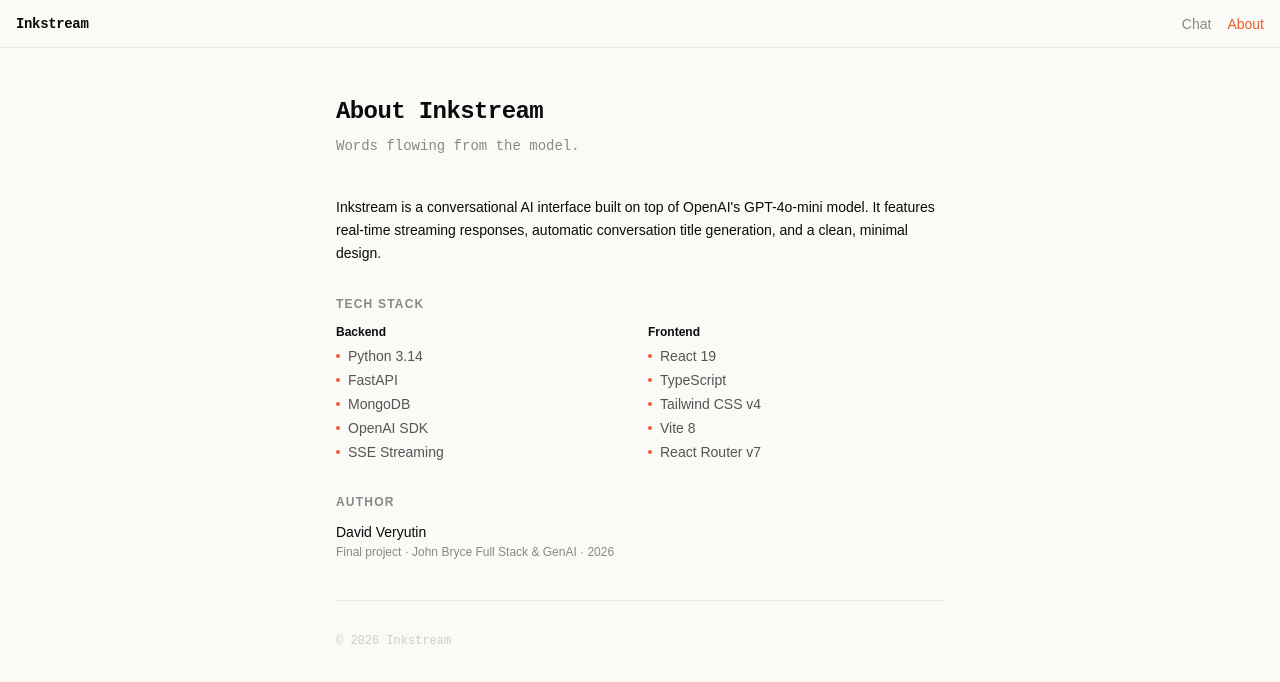
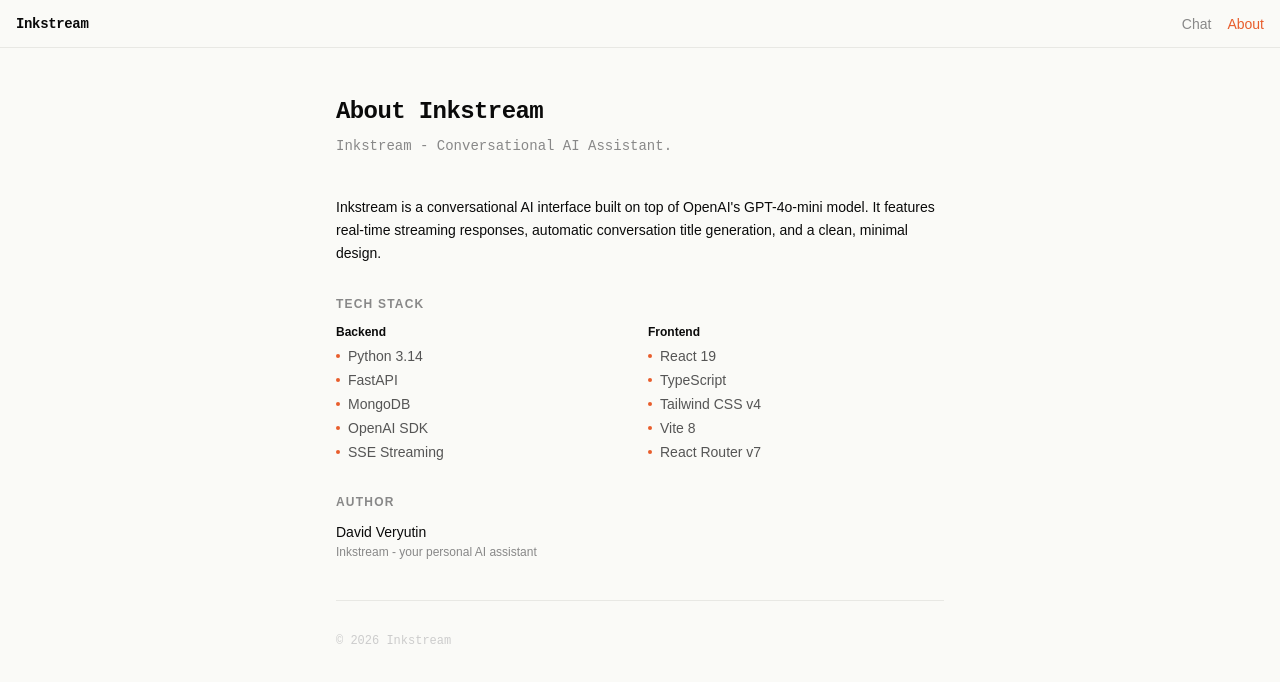
Before and after one commit to davids199005-oss/Inkstream, a React (Vite) app in the folder Frontend/: page /about in a window 1280 px wide. Shown: the top 682 px of the page. Built offline with nearby package versions, Linux system fonts and the light colour scheme.

Commit message:
update(frontend): revise About page content to better reflect Inkstream's purpose as a conversational AI assistant

```diff
--- a/Frontend/src/pages/About.tsx
+++ b/Frontend/src/pages/About.tsx
@@ -5,7 +5,7 @@
         <h1 className="font-mono text-2xl font-semibold text-[#0A0A0A] tracking-tight mb-2">
           About Inkstream
         </h1>
-        <p className="text-[#888] text-sm font-mono mb-10">Words flowing from the model.</p>
+        <p className="text-[#888] text-sm font-mono mb-10">Inkstream - Conversational AI Assistant.</p>
 
         <section className="mb-8">
           <p className="text-sm text-[#0A0A0A] leading-relaxed">
@@ -46,7 +46,7 @@
         <section className="mb-10">
           <h2 className="text-xs font-semibold text-[#888] uppercase tracking-widest mb-3">Author</h2>
           <p className="text-sm text-[#0A0A0A]">David Veryutin</p>
-          <p className="text-xs text-[#888] mt-0.5">Final project · John Bryce Full Stack & GenAI · 2026</p>
+          <p className="text-xs text-[#888] mt-0.5">Inkstream - your personal AI assistant</p>
         </section>
 
         <footer className="pt-8 border-t border-[#E8E8E4]">
```
